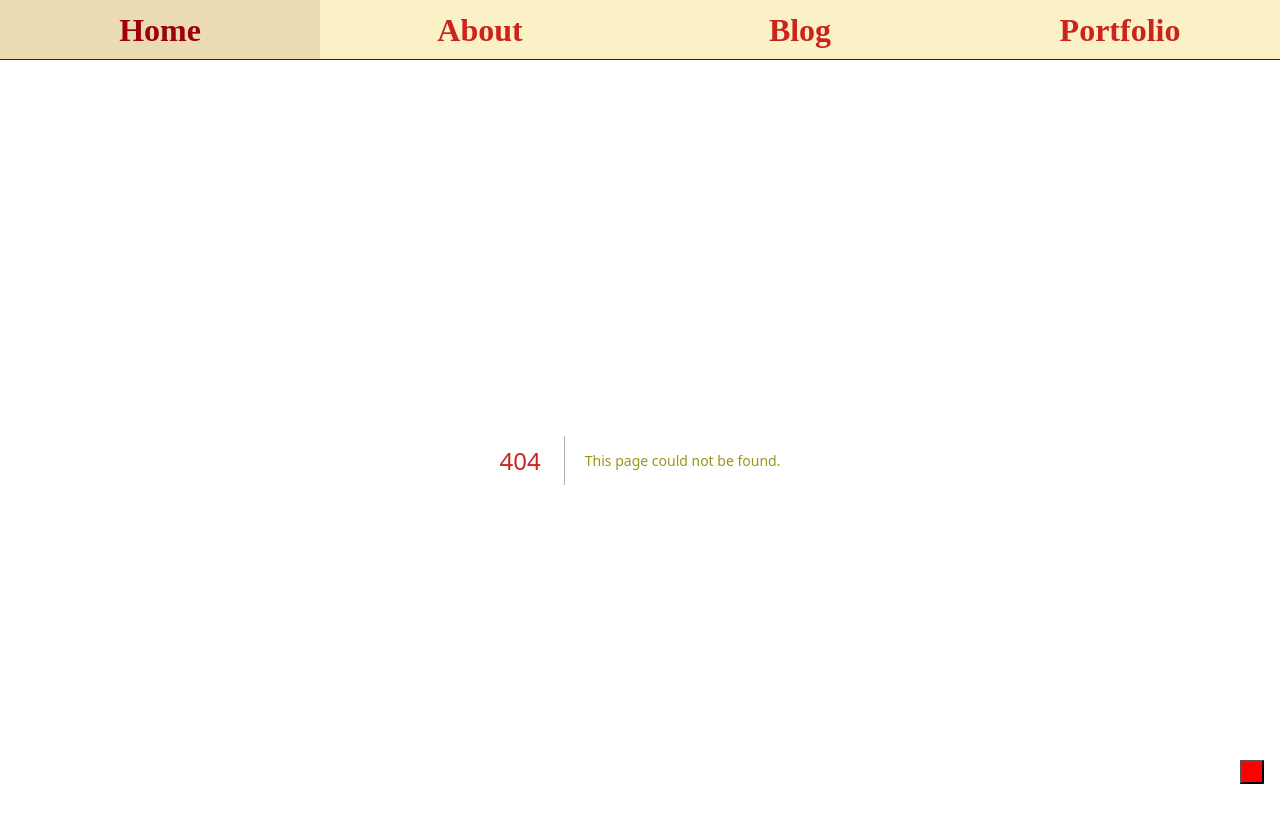
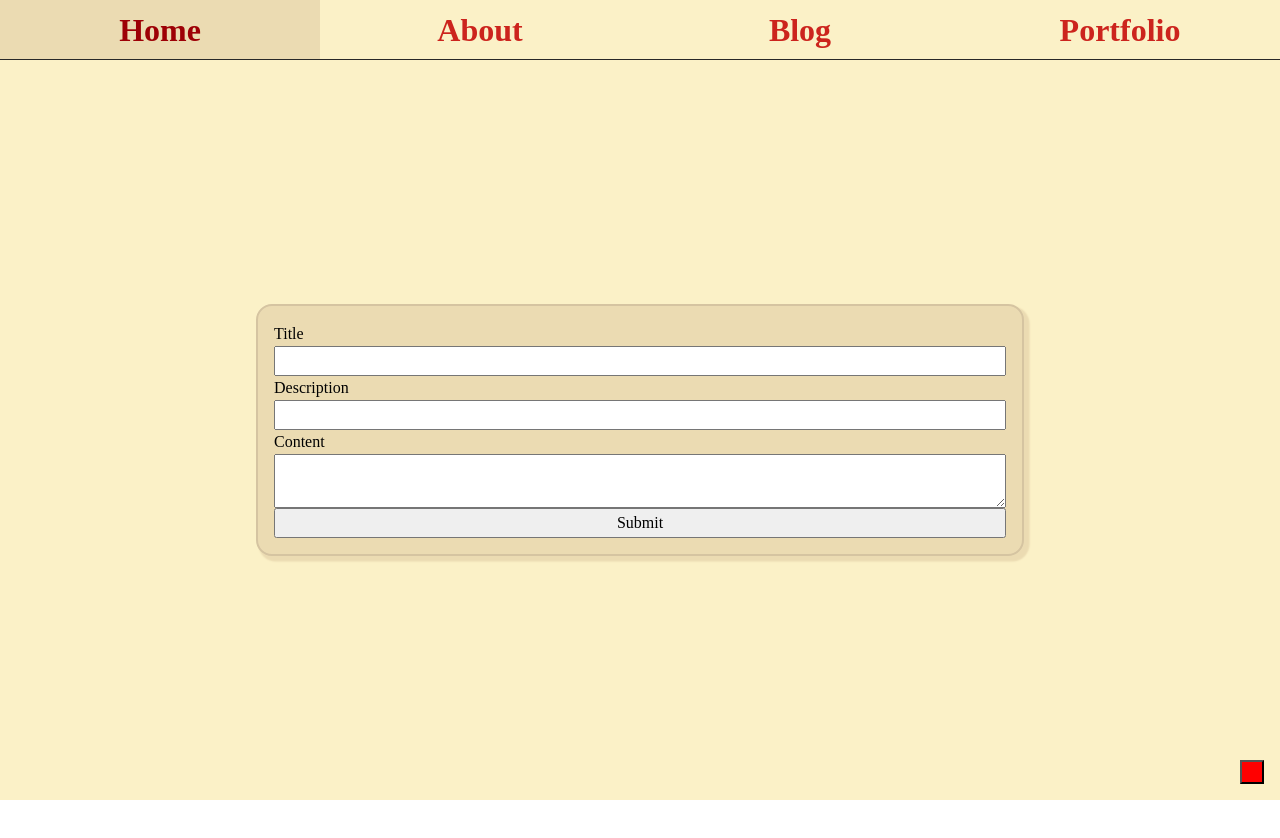
Before and after one commit to regexbuster/frontend-personal, a Next.js app: page /blogging in a window 1280 px wide. Before the commit this address had no page. Shown: the top 838 px of the page. After the commit the page ends 800 px from the top, so only its background shows below. Built offline with nearby package versions, Linux system fonts and the light colour scheme.

Commit message:
started work on making blog posts and rendering non-dummy posts

```diff
--- /dev/null
+++ b/app/api/posts/route.js
@@ -0,0 +1,26 @@
+import { NextResponse } from 'next/server';
+import { dbConnect } from '@/utils/db.js';
+import BlogPost from '@/models/BlogPosts.js';
+
+export async function GET(req, res) {
+    try {
+        await dbConnect();
+        const posts = await BlogPost.find({});
+        return NextResponse.json({ posts }, { status: 200 });
+    } catch (error) {
+        console.error(error);
+        return NextResponse.json({}, { status: 500 });
+    }
+}
+
+export async function POST(req, res) {
+    try {
+        await dbConnect();
+        let newPost = await req.json();
+        await BlogPost.create(newPost);
+        return NextResponse.json({ value: req.body }, { status: 200 });
+    } catch (error) {
+        console.error(error);
+        return NextResponse.json({}, { status: 500 });
+    }
+}
--- a/app/blog/[id]/BlogDataGetter.jsx
+++ b/app/blog/[id]/BlogDataGetter.jsx
@@ -12,6 +12,9 @@ function BlogDataGetter({ id }) {
         axios.get(`https://dummyjson.com/posts/${id}`).then((res) => {
             setBlogData(res.data);
         });
+        axios.get('/api/posts').then((res) => {
+            console.log(res);
+        });
     }, []);
 
     return (
--- /dev/null
+++ b/app/blogging/BlogForm.js
@@ -0,0 +1,41 @@
+'use client';
+
+import { useState } from 'react';
+import ControlledInput from '@/components/ControlledInput';
+import ControlledTextarea from '@/components/ControlledTextarea';
+
+import styles from './blogging.page.module.css';
+import axios from 'axios';
+
+function BlogForm() {
+    const [title, setTitle] = useState('');
+    const [description, setDescription] = useState('');
+    const [content, setContent] = useState('');
+
+    const createBlog = async () => {
+        await axios.post('/api/posts', { title, description, content });
+    };
+
+    return (
+        <div className={styles.inputForm}>
+            <ControlledInput
+                name={'Title'}
+                value={title}
+                updateValue={setTitle}
+            ></ControlledInput>
+            <ControlledInput
+                name={'Description'}
+                value={description}
+                updateValue={setDescription}
+            ></ControlledInput>
+            <ControlledTextarea
+                name={'Content'}
+                value={content}
+                updateValue={setContent}
+            ></ControlledTextarea>
+            <button onClick={createBlog}>Submit</button>
+        </div>
+    );
+}
+
+export default BlogForm;
--- /dev/null
+++ b/app/blogging/blogging.page.module.css
@@ -0,0 +1,27 @@
+.main {
+    display: flex;
+    flex-flow: column;
+
+    justify-content: center;
+    align-items: center;
+
+    background-color: var(--bg);
+
+    height: 92.5vh;
+}
+
+.inputForm {
+    display: flex;
+    flex-flow: column;
+
+    width: 60vw;
+
+    background-color: var(--bg1);
+
+    border: 0.15rem solid var(--bg2);
+    border-radius: 1rem;
+
+    padding: 1rem;
+
+    box-shadow: 0.25rem 0.25rem 0.1rem 0.1rem var(--bg1);
+}
--- /dev/null
+++ b/app/blogging/page.js
@@ -0,0 +1,13 @@
+import styles from './blogging.page.module.css';
+
+import BlogForm from './BlogForm';
+
+function Blogging() {
+    return (
+        <main className={styles.main}>
+            <BlogForm />
+        </main>
+    );
+}
+
+export default Blogging;
--- /dev/null
+++ b/components/ControlledInput.js
@@ -0,0 +1,18 @@
+function ControlledInput({ name, value, updateValue }) {
+    return (
+        <>
+            <label for={name}>{name}</label>
+            <input
+                type="text"
+                id={name}
+                name={name}
+                value={value}
+                onChange={(e) => {
+                    updateValue(e.target.value);
+                }}
+            ></input>
+        </>
+    );
+}
+
+export default ControlledInput;
--- /dev/null
+++ b/components/ControlledTextarea.js
@@ -0,0 +1,21 @@
+import styles from './components.module.css';
+
+function ControlledTextarea({ name, value, updateValue }) {
+    return (
+        <>
+            <label for={name}>{name}</label>
+            <textarea
+                type="text"
+                id={name}
+                name={name}
+                value={value}
+                onChange={(e) => {
+                    updateValue(e.target.value);
+                }}
+                className={styles.textarea}
+            ></textarea>
+        </>
+    );
+}
+
+export default ControlledTextarea;
--- /dev/null
+++ b/components/components.module.css
@@ -0,0 +1,3 @@
+.textarea {
+    resize: vertical;
+}
--- /dev/null
+++ b/models/BlogPosts.js
@@ -0,0 +1,13 @@
+import mongoose from 'mongoose';
+
+const BlogPostSchema = new mongoose.Schema(
+    {
+        title: { type: String },
+        description: { type: String },
+        content: { type: String },
+    },
+    { timestamps: true }
+);
+
+module.exports =
+    mongoose.models.BlogPost || mongoose.model('BlogPost', BlogPostSchema);
--- a/package.json
+++ b/package.json
@@ -10,6 +10,7 @@
     },
     "dependencies": {
         "axios": "^1.7.7",
+        "mongoose": "^8.6.1",
         "next": "14.2.7",
         "react": "^18",
         "react-dom": "^18"
--- /dev/null
+++ b/utils/db.js
@@ -0,0 +1,32 @@
+import mongoose from 'mongoose';
+
+const MONGODB_URI = process.env.MONGODB_URI;
+
+if (!MONGODB_URI) {
+    throw new Error('MONGODB_URI is not defined in .env.local');
+}
+
+let cached = global.mongoose;
+
+if (!cached) {
+    cached = global.mongoose = { conn: null };
+}
+
+export const dbConnect = async () => {
+    try {
+        await mongoose.connect(process.env.MONGODB_URI);
+    } catch (error) {
+        throw new Error('MongoDB connection failed.');
+    }
+};
+
+export const getDBPosts = async () => {
+    try {
+        await dbConnect();
+        const posts = await BlogPost.find({});
+        return { res: posts, err: null };
+    } catch (error) {
+        console.error(error);
+        return { res: null, err: error };
+    }
+};
```
Also changed, not shown: app/blog/BlogItem.jsx (+7 -2 lines), 2 other files (tests, documents, lock files or other folders).
